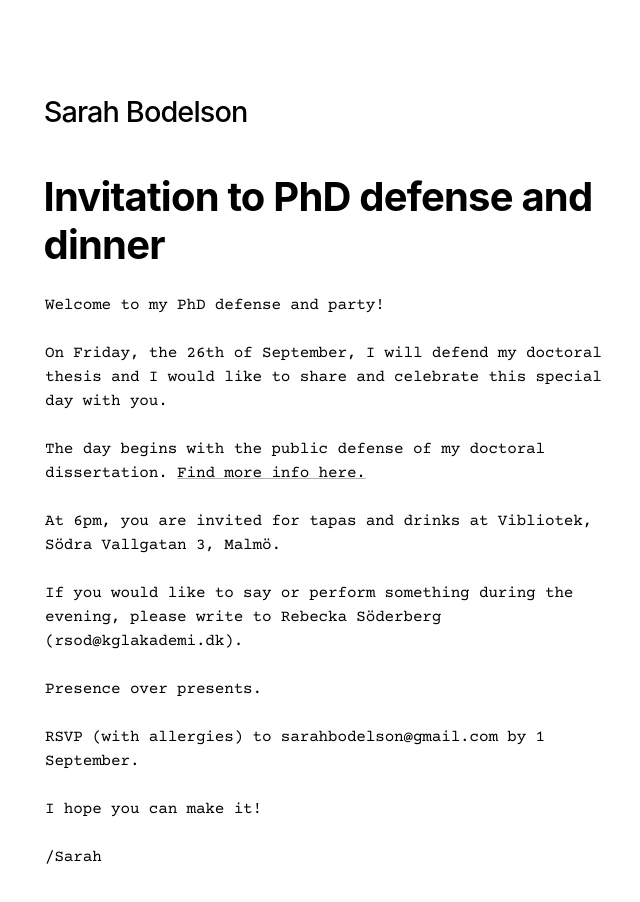
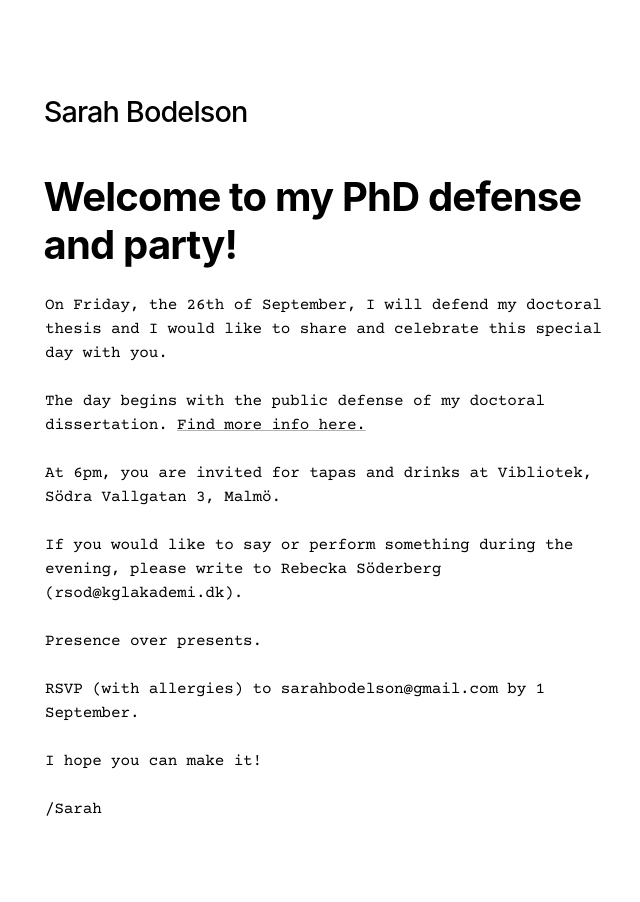
Before and after one commit to sarahbodelson/sarahbodelson.github.io, a plain HTML site: page party/index.html in a window 1280 px wide. Shown: the whole page, without its empty margins (157-797 px from the left). Drawn offline with nearby package versions, Linux system fonts and the light colour scheme; a web font is replaced by a local one.

Commit message:
Add files via upload

```diff
--- a/party/index.html
+++ b/party/index.html
@@ -23,8 +23,7 @@
     <h1><a href="../index.html">Sarah Bodelson</a></h1>
   </r-cell>
   <r-cell span=2-5 span-s=row>
-    <h2>Invitation to PhD defense and dinner</h2>
-    <p>Welcome to my PhD defense and party!</p>
+    <h2>Welcome to my PhD defense and party!</h2>
     <p>On Friday, the 26th of September, I will defend my doctoral thesis and I would like to share and celebrate this special day with you.</p>
     <p>The day begins with the public defense of my doctoral dissertation. <a href="../index.html">Find more info here.</a></p>
     <p>At 6pm, you are invited for tapas and drinks at Vibliotek, Södra Vallgatan 3, Malmö. </p>
```
